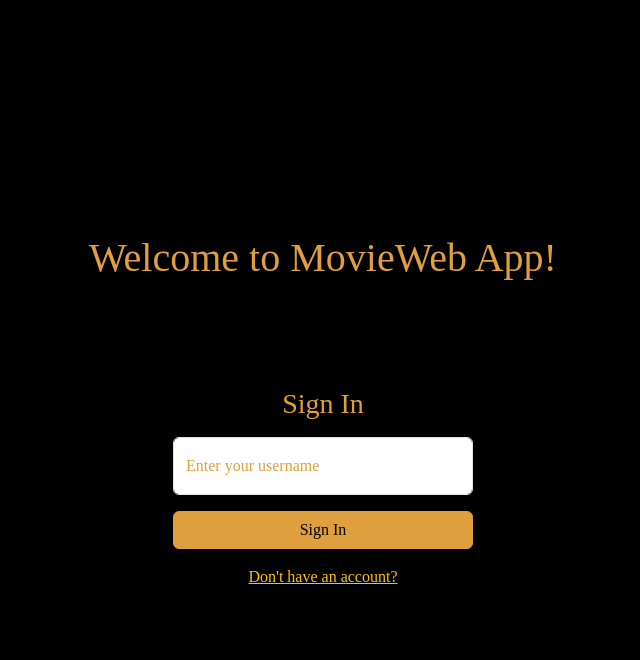
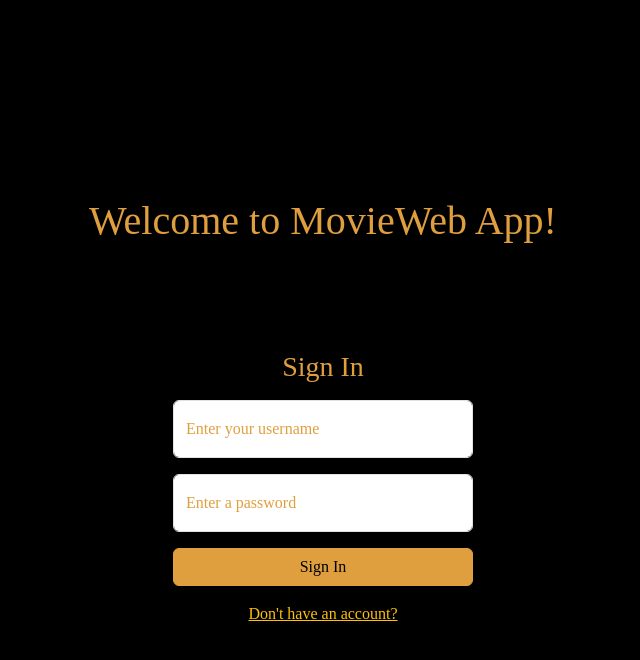
Before and after one commit to anaqc/Moviweb_Flask_SqlAlchemy, a Flask app: page / in a window 1280 px wide. Shown: the top 660 px of the page, without its empty margins (317-957 px from the left). Run offline with Flask 3, Linux system fonts and the light colour scheme; some web fonts are replaced.

Commit message:
update login

```diff
--- a/app.py
+++ b/app.py
@@ -8,13 +8,14 @@ app = Flask(__name__)
 data_manager = SQLiteDataManager("moviwebapp.sqlite")
 
 
-@app.route("/", methods=["GET"])
+@app.route("/", methods=["GET","POST"])
 def home():
-    user_name = request.args.get("user_name","")
+    user_name = request.form.get("user_name","")
+    user_password = request.form.get("user_password")
     if user_name:
         users = data_manager._get_all_users()
         for user in users:
-            if user_name == user.name:
+            if user_name == user.name and user.verify_password(user_password):
                 return redirect(url_for("user_movies", user_id=user.id))
         message = f"User {user_name} not exist!"
         return render_template("home.html", message=message)
--- a/models/user.py
+++ b/models/user.py
@@ -24,7 +24,7 @@ class User(Base):
 
 
     def verify_password(self, password):
-        return bcrypt_sha256.verify(password, self.pasword_hash)
+        return bcrypt_sha256.verify(password, self.password_hash)
 
 
     def __str__(self):
--- a/templates/add_movie.html
+++ b/templates/add_movie.html
@@ -25,7 +25,7 @@
                     </div>
                     <form role="search" action="{{ url_for('add_movie', user_id=user_id)}}" method="GET">
                         <div class="search-group">
-                            <input type="text" name="movie_name_search" id="movie_name_search" placeholder="Search in Omdb API">
+                            <input class="" type="text" name="movie_name_search" id="movie_name_search" placeholder="Search in Omdb API">
                             <input class="btn btn-primary btn-sm w-250 px-1" type="submit" value="Search">
                         </div>
                     </form>
--- a/templates/add_user.html
+++ b/templates/add_user.html
@@ -28,7 +28,7 @@
                         </div>
                         <div class="form-floating mb-3">
                             <input type="password" class="form-control" id="user_password" name="user_password" placeholder="Userpassword">
-                            <label for="user_password">Enter a password</label>
+                            <label for="user_password">Enter a news password</label>
                         </div>
                         <!-- Sign In Button -->
                         <button class="btn btn-primary w-100">Create</button>
--- a/templates/home.html
+++ b/templates/home.html
@@ -26,7 +26,10 @@
                         <input type="text" class="form-control" id="user_name" name="user_name" placeholder="Username">
                         <label for="user_name">Enter your username</label>
                     </div>
-                    <!-- Sign In Button -->
+                    <div class="form-floating mb-3">
+                        <input type="password" class="form-control" id="user_password" name="user_password" placeholder="Userpassword">
+                        <label for="user_password">Enter a password</label>
+                    </div>
                     <button class="btn btn-primary w-100">Sign In</button>
                     <!-- Extra Links -->
                     <div class="text-center mt-3">
```
Also changed, not shown: other parts of templates/home.html (+1 -1 lines), data/moviwebapp.sqlite, datamanager/SQLite_data_manager.py (line endings or trailing spaces).
